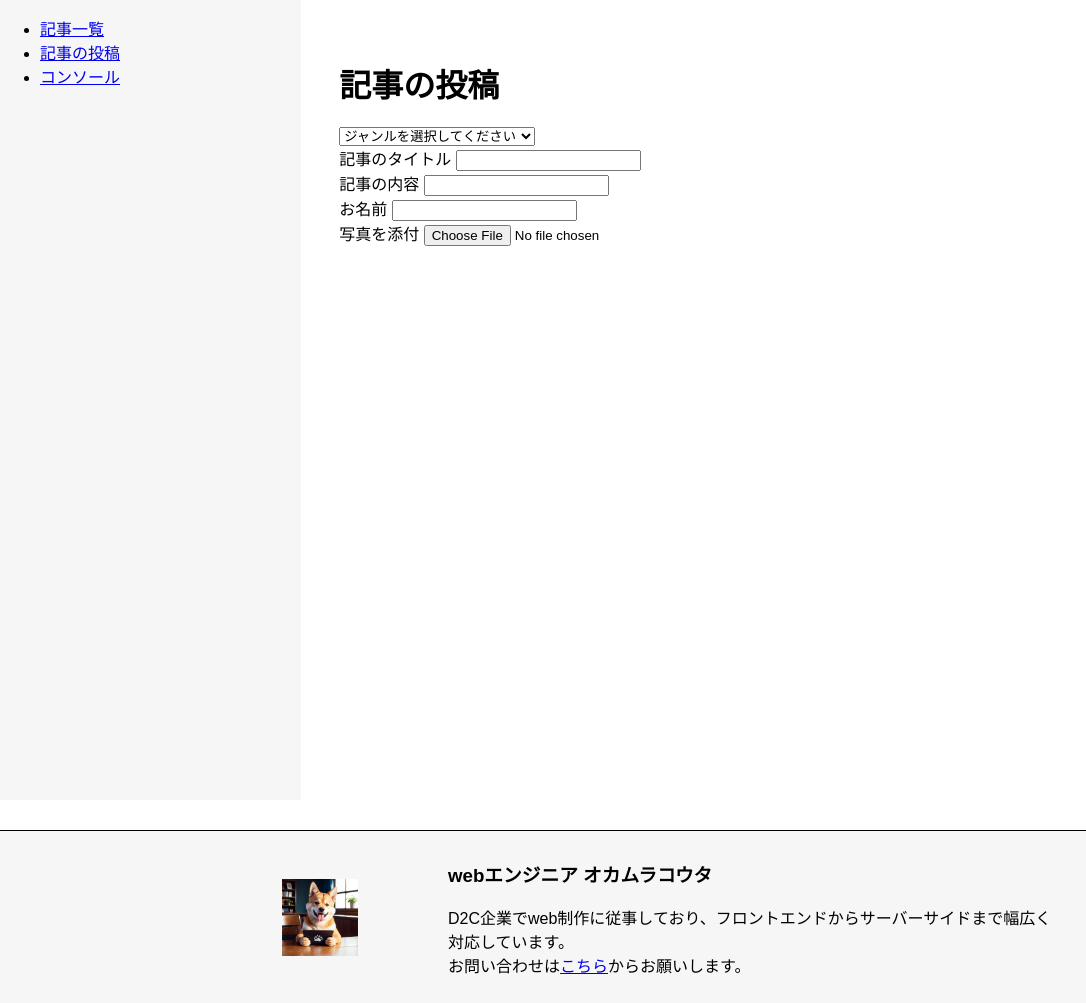
After one commit to kohta3/portfolio, a PHP site: page /admin/ in a window 1280 px wide. The commit adds this page. Shown: the whole page, without its empty margins (0-1086 px from the left). Run offline with PHP 8.4, Linux system fonts and the light colour scheme.

Commit message:
20240313_update

```diff
--- /dev/null
+++ b/02_assets/src/css/admin.css
@@ -0,0 +1,24 @@
+main {
+    display: flex;
+    position: relative;
+    min-height: 100vh;
+}
+
+main .sidebar {
+    flex: 1;
+    background: #f6f6f6;
+}
+
+main .admin-content {
+    flex: 3;
+    padding: 3%;
+}
+
+@media screen and (max-width: 720px) {
+    main .sidebar {
+        /* display: none; */
+        padding: 5% 5% 0 0;
+        position: absolute;
+        height: 100vw;
+    }
+}
--- /dev/null
+++ b/admin/index.php
@@ -0,0 +1,59 @@
+<?php
+    require_once "../app/common/common.php";
+
+    $common = new common();
+    $session = $common->session();
+?>
+<!DOCTYPE html>
+<html lang="ja">
+<head>
+    <meta charset="UTF-8">
+    <meta name="viewport" content="width=device-width, initial-scale=1.0">
+    <title>管理者ページ</title>
+    <link rel="stylesheet" href="../02_assets/src/css/admin.css">
+    <link rel="stylesheet" href="../02_assets/src/css/common.css">
+</head>
+<body>
+    <main>
+        <section class="sidebar">
+            <ul>
+                <li><a href="./">記事一覧</a></li>
+                <li><a href="./">記事の投稿</a></li>
+                <li><a href="./">コンソール</a></li>
+            </ul>
+        </section>
+        <div class="admin-content">
+            <div>
+                <h1>記事の投稿</h1>
+            </div>
+            <form action="post">
+                <input type="hidden" name="csrf_token" value="<?= $session ?>">
+                <div>
+                    <select name="genre" id="genre">
+                        <option selected disabled>ジャンルを選択してください</option>
+                        <option value="筋トレ">筋トレ</option>
+                        <option value="ご飯">ご飯</option>
+                    </select>
+                </div>
+                <div>
+                    <label for="title">記事のタイトル</label>
+                    <input type="text" name="title" id="title">
+                </div>
+                <div>
+                    <label for="content">記事の内容</label>
+                    <input type="text" name="content" id="content">
+                </div>
+                <div>
+                    <label for="user_name">お名前</label>
+                    <input type="text" name="user_name" id="user_name">
+                </div>
+                <div>
+                    <label for="image">写真を添付</label>
+                    <input type="file" name="image" id="image">
+                </div>
+            </form>
+        </div>
+    </main>
+    <?php include('../component/footer.php'); ?>
+</body>
+</html>
--- /dev/null
+++ b/app/common/common.php
@@ -0,0 +1,14 @@
+<?php
+    class common{
+        function session(){
+            session_start();
+
+            function generate_csrf_token() {
+                if (!isset($_SESSION['csrf_token'])) {
+                    $_SESSION['csrf_token'] = bin2hex(random_bytes(32)); // 32バイトのランダムなバイト列を生成し、16進数に変換してトークンとして保存
+                }
+                return $_SESSION['csrf_token'];
+            }
+        }
+    }
+?>
--- a/app/models/common_model.php
+++ b/app/models/common_model.php
@@ -8,10 +8,8 @@
 
             $conn = new mysqli($servername, $username, $password, $dbname);
 
-            if ($conn->connect_error) {
-                setcookie("db_status", "接続失敗", time()+10);
-            }
-            echo $conn;
+            return $conn;
         }
+
     }
 ?>
```
Also changed, not shown: app/models/blog_model.php (+6 -13 lines), example/index.php (+15 -8 lines), .htaccess (added).
